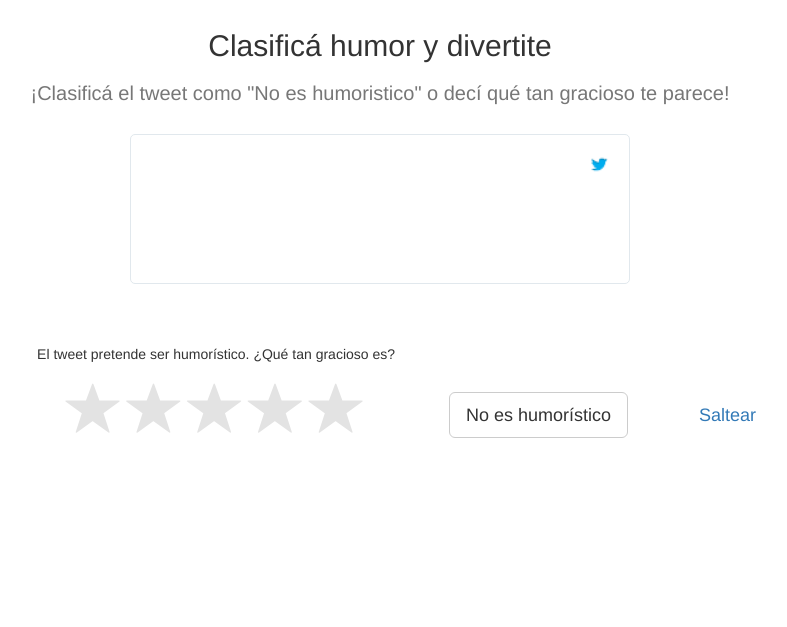
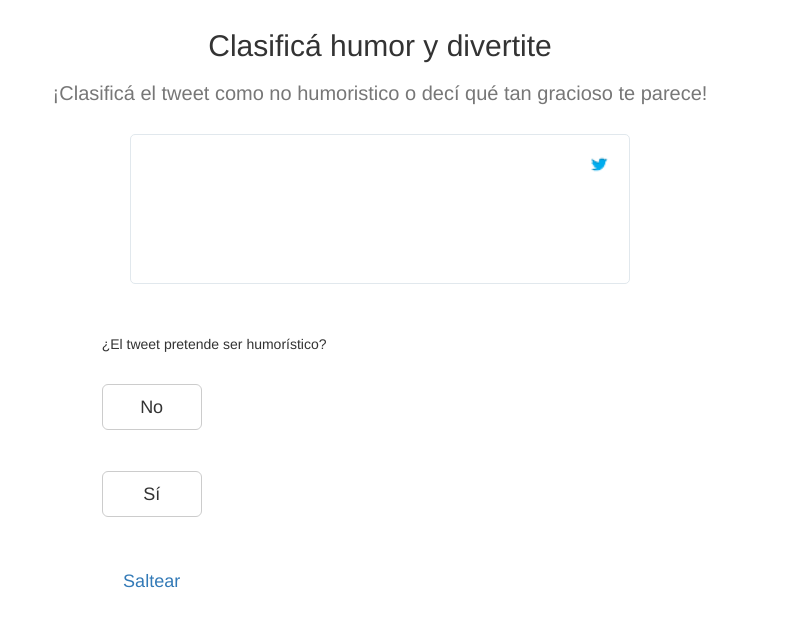
Before and after one commit to pln-fing-udelar/pghumor-clasificahumor, a Flask app: page / in a window 1280 px wide. Shown: the part 51-678 px from the top of the page, without its empty margins (260-1047 px from the left). Run offline with Flask 2, Linux system fonts and the light colour scheme; data that the repository does not hold is empty; some libraries are stand-ins or nearby versions.

Commit message:
2 questions approach to ask for humorous or not

```diff
--- a/clasificahumor/static/css/main.css
+++ b/clasificahumor/static/css/main.css
@@ -53,6 +53,10 @@ h2 {
   font-size: 30px;
 }
 
+#hidden-caption {
+  visibility: hidden;
+}
+
 #buttons {
   margin-top: 60px;
 }
--- a/clasificahumor/static/index.html
+++ b/clasificahumor/static/index.html
@@ -15,7 +15,6 @@
   <link rel="stylesheet" href="https://maxcdn.bootstrapcdn.com/bootstrap/3.3.7/css/bootstrap.min.css"
         integrity="sha384-BVYiiSIFeK1dGmJRAkycuHAHRg32OmUcww7on3RYdg4Va+PmSTsz/K68vbdEjh4u" crossorigin="anonymous">
   <link href="css/star-rating.min.css" media="all" rel="stylesheet" type="text/css" />
-  <link href="https://fonts.googleapis.com/icon?family=Material+Icons" rel="stylesheet">
   <link href="css/main.css" rel="stylesheet" />
 </head>
 
@@ -42,47 +41,43 @@
   <div class="container">
     <div id="home-content" class="content">
       <h1>Clasificá humor y divertite</h1>
-      <h2>¡Clasificá el tweet como "No es humoristico" o decí qué tan gracioso te parece!</h2>
+      <h2>¡Clasificá el tweet como no humoristico o decí qué tan gracioso te parece!</h2>
 
       <div id="tweet">
         <p id="tweet-text"></p>
         <img id="tweet-logo" src="img/twitter.ico" />
       </div>
 
-      <div id="buttons">
-        <div class="button-group">
-          <p>El tweet pretende ser humorístico. ¿Qué tan gracioso es?</p>
+      <div style="display: inline-grid; text-align: left;">
+        <p style="display: inline-block; margin-bottom: 30px; margin-top: 20px;">¿El tweet pretende ser humorístico?</p>
 
-          <input id="rating" type="number" class="rating" step="1" data-size="lg" title="Rating" />
+        <ul style="list-style-type: none; display: inline-grid; padding: 0;">
 
-          <!--<button type="button" class="btn btn-lg btn-link btn-ranking" onclick="vote('1');">-->
-            <!--<i class="material-icons md-48">sentiment_very_dissatisfied</i>-->
-          <!--</button>-->
-          <!--<button type="button" class="btn btn-lg btn-link btn-ranking" onclick="vote('2');">-->
-            <!--<i class="material-icons md-48">sentiment_dissatisfied</i>-->
-          <!--</button>-->
-          <!--<button type="button" class="btn btn-lg btn-link btn-ranking" onclick="vote('3');">-->
-            <!--<i class="material-icons md-48">sentiment_neutral</i>-->
-          <!--</button>-->
-          <!--<button type="button" class="btn btn-lg btn-link btn-ranking" onclick="vote('4');">-->
-            <!--<i class="material-icons md-48">sentiment_satisfied</i>-->
-          <!--</button>-->
-          <!--<button type="button" class="btn btn-lg btn-link btn-ranking" onclick="vote('5');">-->
-            <!--<i class="material-icons md-48">sentiment_very_satisfied</i>-->
-          <!--</button>-->
+          <li style="display: inline-block;">
+            <button type="button" class="btn btn-lg btn-default" style="min-width: 100px;" onclick="vote('x');">No</button>
+          </li>
 
-          <div class="clear"></div>
+          <li style="display: inline-block;">
+            <div style="display: inline-flex;">
+              <!--<input type="checkbox" id="is-humorous" style="margin: auto;" onchange="$('#funniness').css('visibility', this.checked ? 'visible' : 'hidden');">-->
+              <!--<label for="is-humorous" style="margin: auto auto auto 5px;">Sí.</label>-->
+              <button type="button" class="btn btn-lg btn-default" style="height: fit-content; align-self: center; min-width: 100px;" onclick="$('#funniness').css('visibility', 'visible');">Sí</button>
 
-          <span id="caption" class="label"></span>
-        </div>
+              <div id="funniness" style="display: inline-flex; visibility: hidden;">
+                <p style="margin: auto auto auto 20px;">¿Qué tan gracioso?</p>
 
-        <div class="button-group">
-          <button type="button" class="btn btn-lg btn-default" onclick="vote('x');">No es humorístico</button>
-        </div>
+                <div style="margin-left: 10px; display: grid;">
+                  <input id="rating" type="number" class="rating" step="1" data-size="lg" title="Rating" />
+                  <span id="caption" class="label"></span>
+                </div>
+              </div>
+            </div>
+          </li>
 
-        <div class="button-group">
-          <button type="button" class="btn btn-lg btn-link" onclick="vote('n');">Saltear</button>
-        </div>
+          <li style="display: inline-block;">
+            <button type="button" class="btn btn-lg btn-link" style="min-width: 100px;" onclick="vote('n');">Saltear</button>
+          </li>
+        </ul>
       </div>
     </div>
 
--- a/clasificahumor/static/js/main.js
+++ b/clasificahumor/static/js/main.js
@@ -17,22 +17,16 @@ $(document).ready(function () {
 
     $rating.rating({
         captionElement: '#caption',
-        clearCaption: '',
+        clearCaptionClass: 'hidden-caption',
         emptyStar: '<i class="glyphicon glyphicon-star" style="color: #e3e3e3"></i>',
         showClear: false,
         size: 'lg',
-        starCaptions: {1: "¡Malísimo!", 2: "Malo", 3: "Ni ni", 4: "Bueno", 5: "¡Buenísimo!"},
+        starCaptions: {1: "¡Horrible!", 2: "Malo", 3: "Regular", 4: "Bueno", 5: "¡Buenísimo!"},
         step: 1
     });
 
-    $rating.on('rating.change', function (event, value) {
+    $rating.on('rating:change', function (event, value) {
         vote(value);
-        setTimeout(function () {
-            $caption.text("¡Gracias!");
-            setTimeout(function () {
-                $rating.rating('clear');
-            }, 800);
-        }, 700);
     });
 });
 
@@ -69,6 +63,8 @@ function vote(voteOption) {
     }, 'json');
 
     showTweet();
+
+    $('#funniness').css('visibility', 'hidden');
 }
 
 function showHome() {
```
